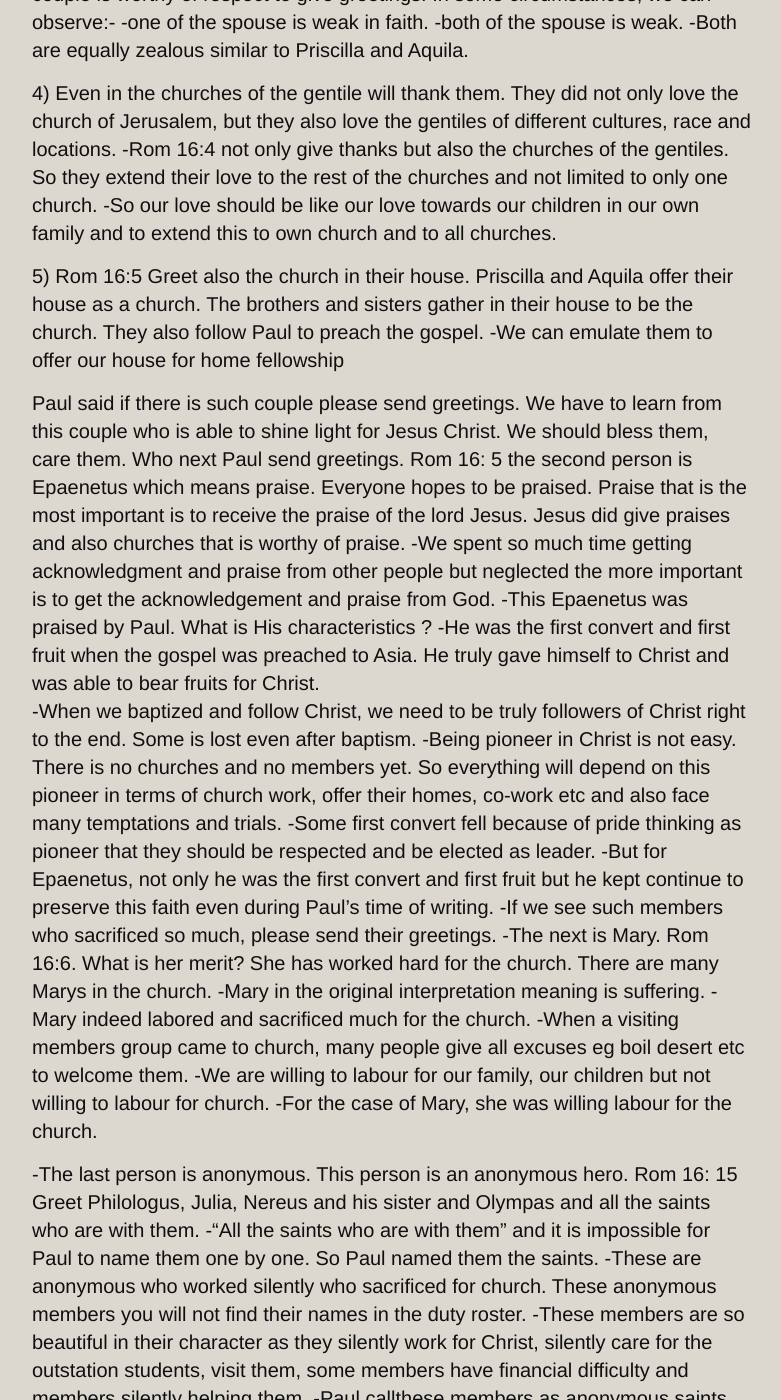
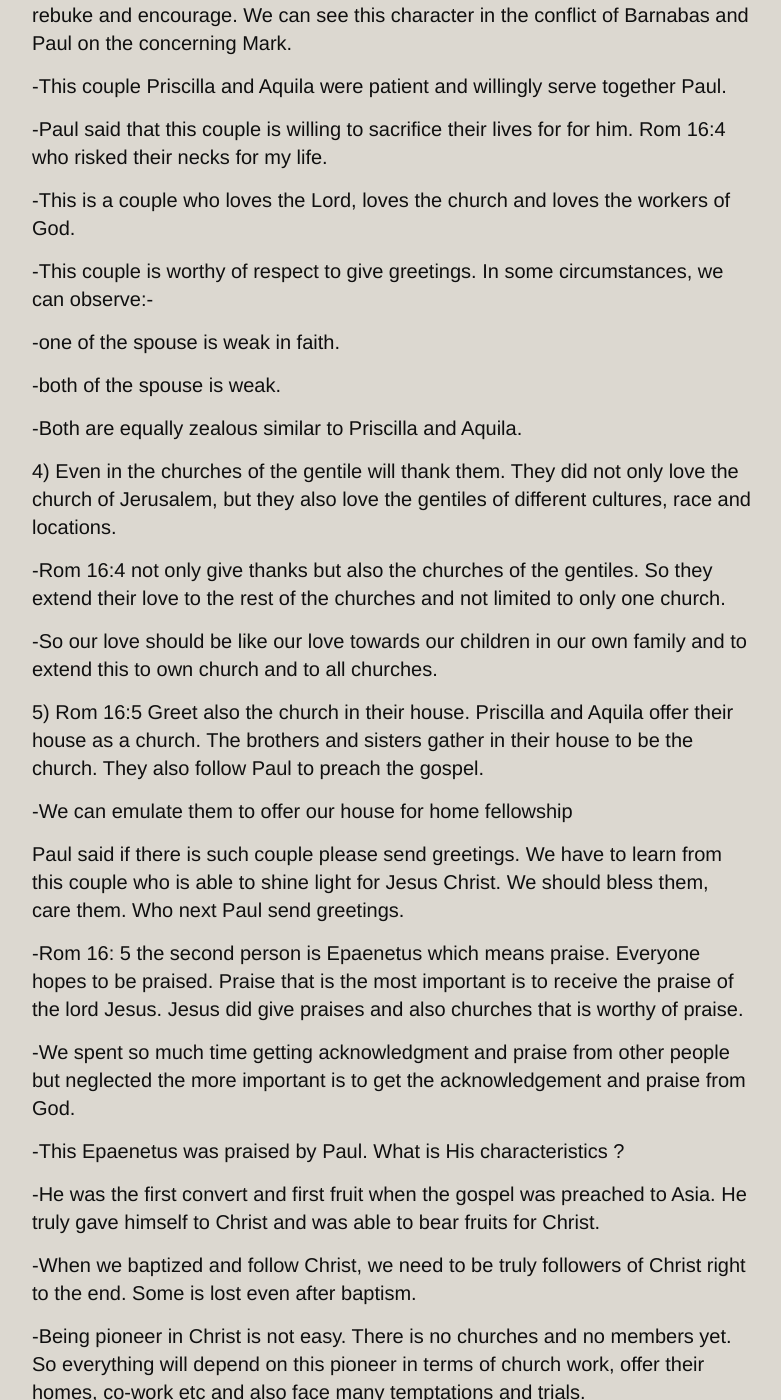
Before and after one commit to catchupTJC/catchuptjc.github.io, a Jekyll site: the page built from _posts/2018-09-08-Please send me greetings to them.md, in a window 1280 px wide and 1400 px high, scrolled down 766 px. Shown: the whole window, without its empty margins (248-1029 px from the left). Built offline with Jekyll 4.4.1, drawn with Linux system fonts in a browser that asks for light colours; nearby versions of some CDN libraries; comment, search, counter and statistics services are not loaded; some of the changed text lies outside the part shown.

Commit message:
Update 2018-09-08-Please send me greetings to them.md

```diff
--- a/_posts/2018-09-08-Please send me greetings to them.md
+++ b/_posts/2018-09-08-Please send me greetings to them.md
@@ -6,52 +6,89 @@ tags: [relationship,church,love,service]
 hymns: [240,127]
 ---
 -When I am in this world, the feeling that I have is gratitude.
+
 -Before I leave in this world, I will say, “Thank you”
+
 -The topic for mutual exhortation is Please send me greetings to them.
+
 -Our lives have love and friendship and relationship in our lives is important.
+
 -In the letters of Paul has one longest greetings. In every letter of Paul always start with greetings. And he wrote in his epistles, he will state that when you meet them, please send my greetings.
+
 -Rom 16:1-16. This is the longest personal greetings in the bible.
+
 -Rom 16:3-4 Greet Priscilla and Aquila my fellow workers in Christ. They were good co-workers with Paul. Paul is often persecuted and is a worker with chains as he always met with sufferings. As co-workers of Paul it is not easy as they too will meet the same sufferings faced by Paul.
+
 -Paul has a strong character too and if he finds that something is wrong, he will rebuke and encourage. We can see this character in the conflict of Barnabas and Paul on the concerning Mark.
+
 -This couple Priscilla and Aquila were patient and willingly serve together Paul.
+
 -Paul said that this couple is willing to sacrifice their lives for for him. Rom 16:4 who risked their necks for my life.
+
 -This is a couple who loves the Lord, loves the church and loves the workers of God.
+
 -This couple is worthy of respect to give greetings.
 In some circumstances, we can observe:-
+
 -one of the spouse is weak in faith.
+
 -both of the spouse is weak.
+
 -Both are equally zealous similar to Priscilla and Aquila.
 
 4) Even in the churches of the gentile will thank them. They did not only love the church of Jerusalem, but they also love the gentiles of different cultures, race and locations.
+
 -Rom 16:4 not only give thanks but also the churches of the gentiles. So they extend their love to the rest of the churches and not limited to only one church.
+
 -So our love should be like our love towards our children in our own family and to extend this to own church and to all churches.
 
 5) Rom 16:5 Greet also the church in their house. Priscilla and Aquila offer their house as a church. The brothers and sisters gather in their house to be the church. They also follow Paul to preach the gospel.
+
 -We can emulate them to offer our house for home fellowship
 
 Paul said if there is such couple please send greetings. We have to learn from this couple who is able to shine light for Jesus Christ. We should bless them, care them.
 Who next Paul send greetings.
-Rom 16: 5 the second person is Epaenetus which means praise. Everyone hopes to be praised. Praise that is the most important is to receive the praise of the lord Jesus. Jesus did give praises and also churches that is worthy of praise.
+
+-Rom 16: 5 the second person is Epaenetus which means praise. Everyone hopes to be praised. Praise that is the most important is to receive the praise of the lord Jesus. Jesus did give praises and also churches that is worthy of praise.
+
 -We spent so much time getting acknowledgment and praise from other people but neglected the more important is to get the acknowledgement and praise from God.
+
 -This Epaenetus was praised by Paul. What is His characteristics ?
+
 -He was the first convert and first fruit when the gospel was preached to Asia. He truly gave himself to Christ and was able to bear fruits for Christ.
+
 -When we baptized and follow Christ, we need to be truly followers of Christ right to the end. Some is lost even after baptism.
+
 -Being pioneer in Christ is not easy. There is no churches and no members yet. So everything will depend on this pioneer in terms of church work, offer their homes, co-work etc and also face many temptations and trials.
+
 -Some first convert fell because of pride thinking as pioneer that they should be respected and be elected as leader.
+
 -But for Epaenetus, not only he was the first convert and first fruit but he kept continue to preserve this faith even during Paul’s time of writing.
+
 -If we see such members who sacrificed so much, please send their greetings.
+
 -The next is Mary. Rom 16:6. What is her merit? She has worked hard for the church. There are many Marys in the church.
+
 -Mary in the original interpretation meaning is suffering.
+
 -Mary indeed labored and sacrificed much for the church.
+
 -When a visiting members group came to church, many people give all excuses eg boil desert etc to welcome them.
+
 -We are willing to labour for our family, our children but not willing to labour for church.
+
 -For the case of Mary, she was willing labour for the church.
 
 -The last person is anonymous. This person is an anonymous hero. Rom 16: 15 Greet Philologus, Julia, Nereus and his sister and Olympas and all the saints who are with them.
+
 -“All the saints who are with them” and it is impossible for Paul to name them one by one. So Paul named them the saints.
+
 -These are anonymous who worked silently who sacrificed for church. These anonymous members you will not find their names in the duty roster.
+
 -These members are so beautiful in their character as they silently work for Christ, silently care for the outstation students, visit them, some members have financial difficulty and members silently helping them.
+
 -Paul callthese members as anonymous saints. In every church we have these members. They come and do it because they are not scheduled.
+
 -Paul said to send his greetings to them.
 
 
```
